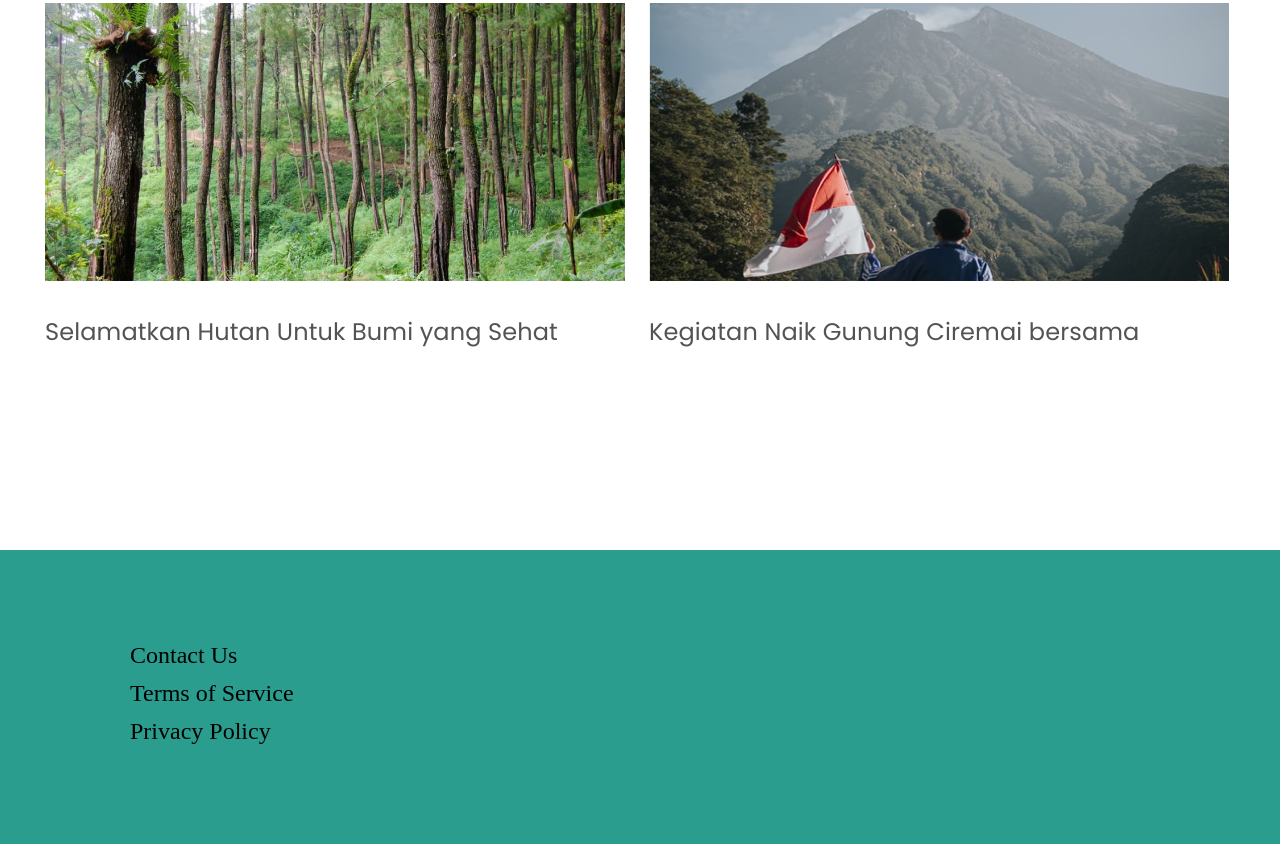
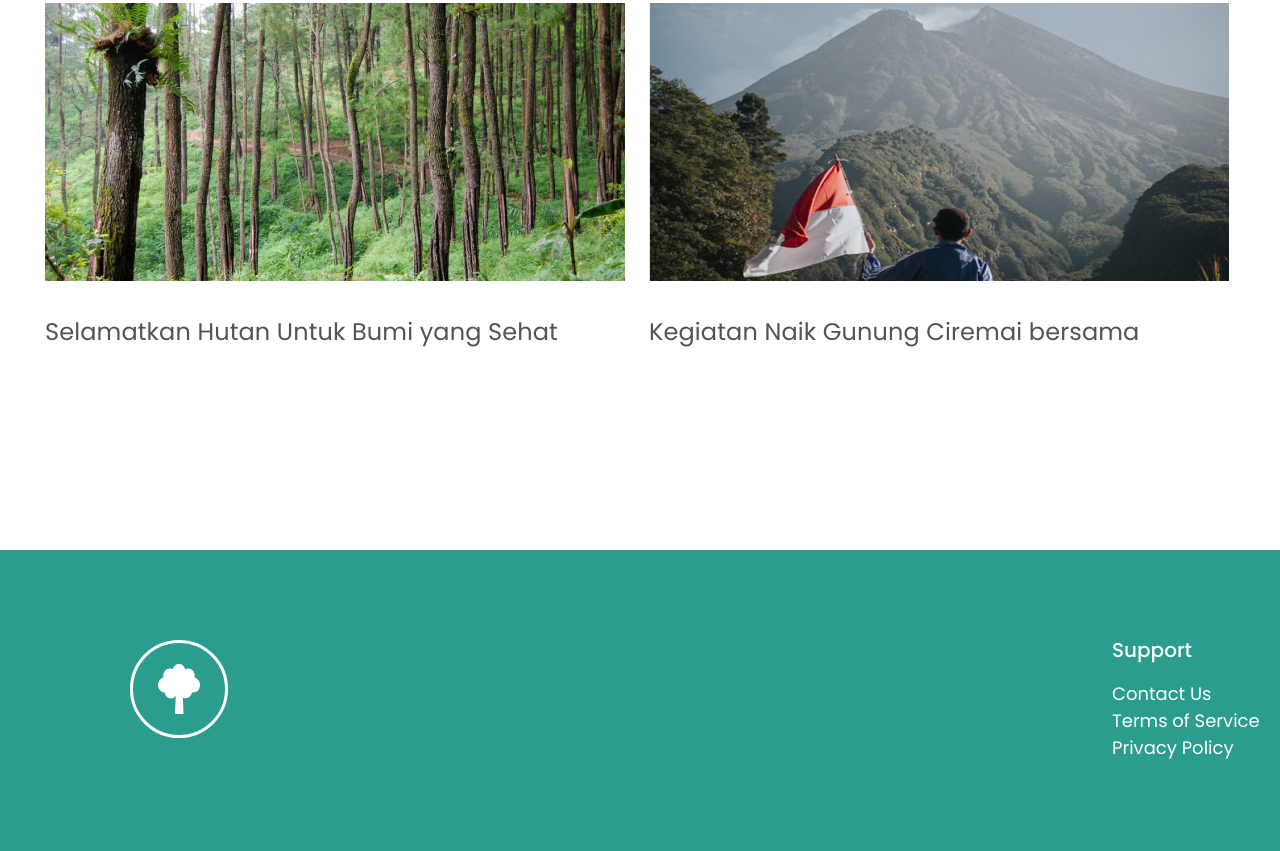
Before and after one commit to Bekar-T/AoDI_Task_5, a plain HTML site: page index.html in a window 1280 px wide. Shown: the part 1984-2835 px from the top of the page. Drawn offline with Linux system fonts and the light colour scheme.

Commit message:
Website finished completely

```diff
--- a/css/style.css
+++ b/css/style.css
@@ -138,17 +138,24 @@ footer {
 .footer_ul {
     display: inline-block;
     vertical-align: top;
-    margin-right: 780px;
+    margin-left: 880px;
+}
+
+.footer_link_title {
+    color: #FFF;
+    font-family: 'Poppins', sans-serif;
+    font-size: 20px;
+    font-weight: 500;
+    margin-bottom: 20px;
 }
 
 .footer_link {
-    font-family: ALK Life;
-    font-size: 24px;
-    font-weight: 400;
-    line-height: 30px;
+    color: #FFF;
+    font-family: 'Poppins', sans-serif;
+    font-size: 18px;
+    line-height: 27px;
     margin-bottom: 8px;
 }
 
-
 /* font-family: 'Nerko One', cursive; */
 /* font-family: 'Poppins', sans-serif; */
--- a/index.html
+++ b/index.html
@@ -52,17 +52,22 @@
     </section>
     <!-- footer -->
     <footer>
+        <img src="images/logo_footer.svg" alt="logo">
         <ul class="footer_ul">
             <li>
-                <p class="footer_link">Contact Us</p>
+                <p class="footer_link_title">Support</p>
             </li>
             <li>
-                <p class="footer_link">Terms of Service</p>
+                <a href="#" class="footer_link">Contact Us</a>
             </li>
             <li>
-                <p class="footer_link">Privacy Policy</p>
+                <a href="#" class="footer_link">Terms of Service</a>
+            </li>
+            <li>
+                <a href="#" class="footer_link">Privacy Policy</a>
             </li>
         </ul>
+
     </footer>
 </body>
 </html>
```
Also changed, not shown: images/logo_footer.svg (added).
